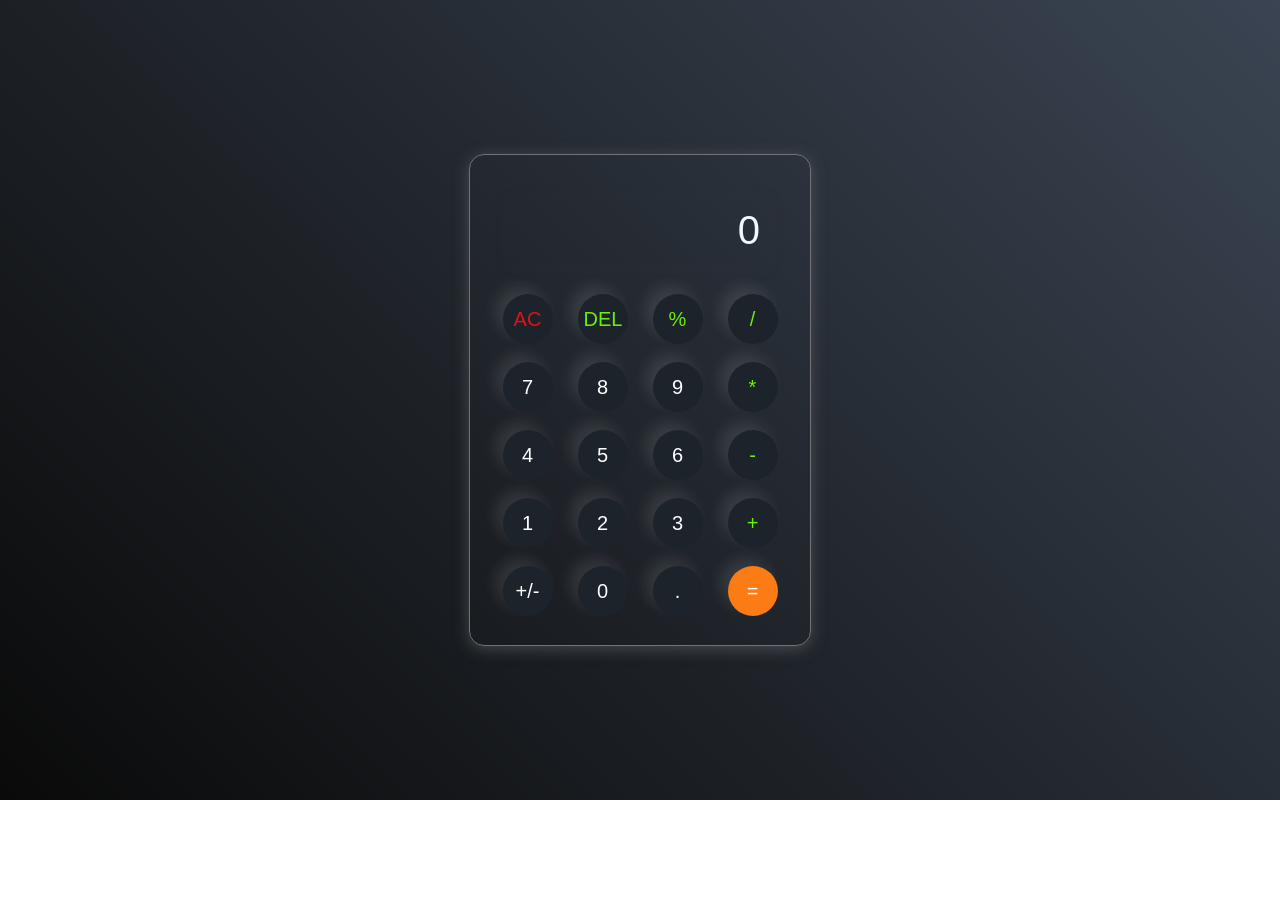
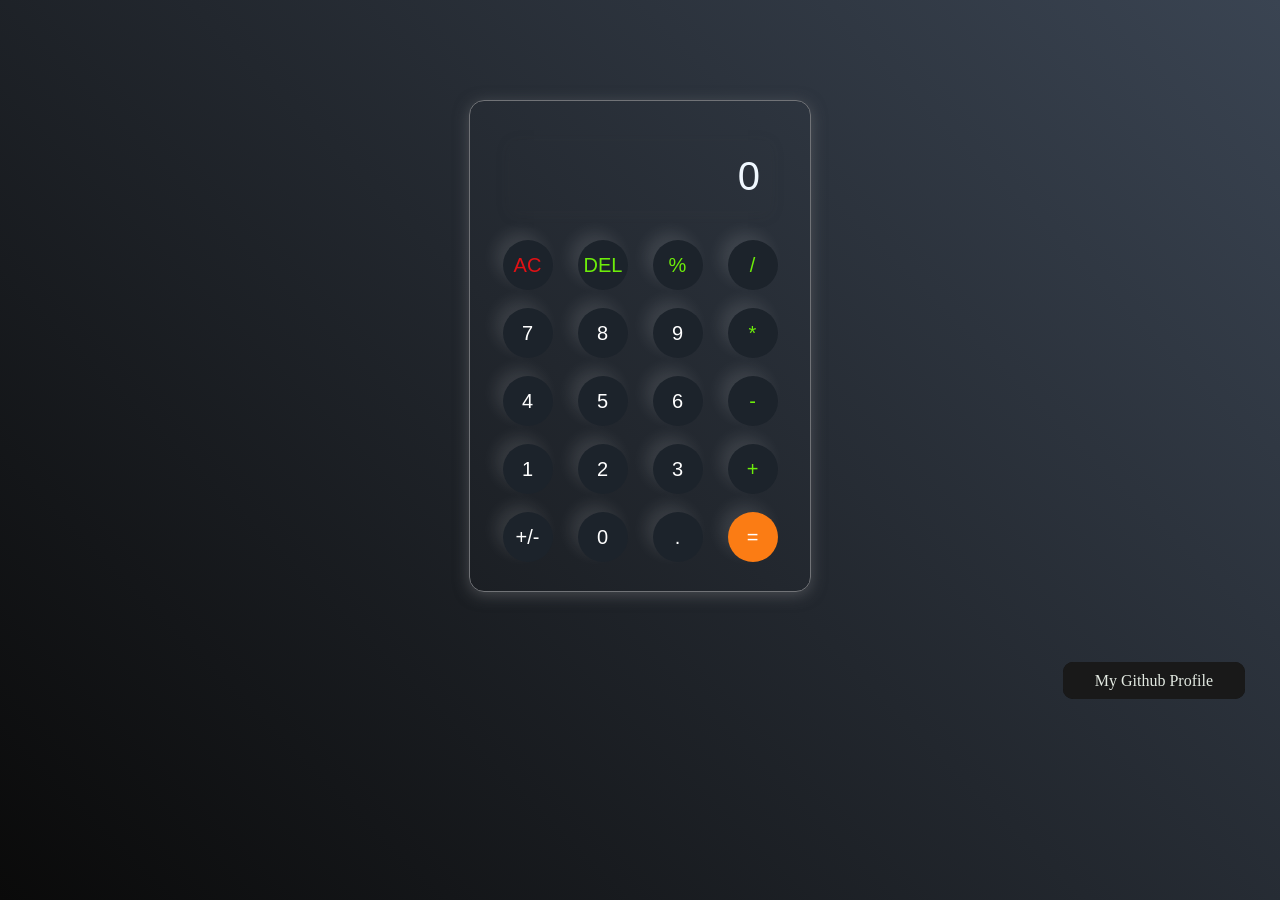
Before and after one commit to JaiminPatel345/Calculator, a plain HTML site: page index.html in a window 1280 px wide. Before the commit the page ends 800 px from the top, so only its background shows below. Drawn offline with Linux system fonts and the light colour scheme.

Commit message:
Adding my github profile with beautiful animation .

```diff
--- a/index.html
+++ b/index.html
@@ -56,6 +56,13 @@
             <button class="equal">=</button>
 
         </div>
+
+        <div>
+        </div>
+    </div>
+
+    <div id="Profile">
+       <a href="https://github.com/JaiminPatel345" class="bn5"> My Github Profile  </a>
     </div>
     <script src="app.js"></script>
 </body>
--- a/style.css
+++ b/style.css
@@ -10,15 +10,18 @@
 body{
     width: 100%;
     height: 100vh;
-    display: flex;
-    justify-content: center;
+    /* display: flex; */
+    /* justify-content: center; */
     align-items: center;
     background: linear-gradient(45deg , #0a0a0a , #3a4452)
 }
 
 .calculator{
+
     width: 300px;
     border: 1px solid #717377;
+    margin: auto;
+    margin-top: 100px;
     padding: 20px;
     border-radius: 15px;
     background: transparent;
@@ -84,3 +87,92 @@ button:active{
     background-color: #303c4a;
     box-shadow: -8px -8px 15px rgba(91, 64, 64, 0.1);
 }
+
+
+
+
+
+/* For github link url */
+#Profile{
+    margin-top: 70px;
+    margin-right: 35px;
+    display: flex;
+    flex-direction: row-reverse;
+}
+
+.bn5 {
+    text-decoration: none;
+    padding: 0.6em 2em;
+    border: none;
+    outline: none;
+    color: rgb(227, 234, 226);
+    background: #111;
+    cursor: pointer;
+    position: relative;
+    z-index: 0;
+    border-radius: 10px;
+  }
+
+  .bn5:before {
+    content: "";
+    background: linear-gradient(
+      45deg,
+      #ff0000,
+      #ff7300,
+      #fffb00,
+      #48ff00,
+      #00ffd5,
+      #002bff,
+      #7a00ff,
+      #ff00c8,
+      #ff0000
+    );
+    position: absolute;
+    top: -2px;
+    left: -2px;
+    background-size: 400%;
+    z-index: -1;
+    filter: blur(5px);
+    width: calc(100% + 4px);
+    height: calc(100% + 4px);
+    animation: glowingbn5 20s linear infinite;
+    opacity: 0;
+    transition: opacity 0.3s ease-in-out;
+    border-radius: 10px;
+  }
+
+  @keyframes glowingbn5 {
+    0% {
+      background-position: 0 0;
+    }
+    50% {
+      background-position: 400% 0;
+    }
+    100% {
+      background-position: 0 0;
+    }
+  }
+
+  .bn5:active {
+    color: #000;
+  }
+
+  .bn5:active:after {
+    background: transparent;
+  }
+
+  .bn5:hover:before {
+    opacity: 1;
+  }
+
+  .bn5:after {
+    z-index: -1;
+    content: "";
+    position: absolute;
+    width: 100%;
+    height: 100%;
+    background: #191919;
+    left: 0;
+    top: 0;
+    border-radius: 10px;
+  }
```
